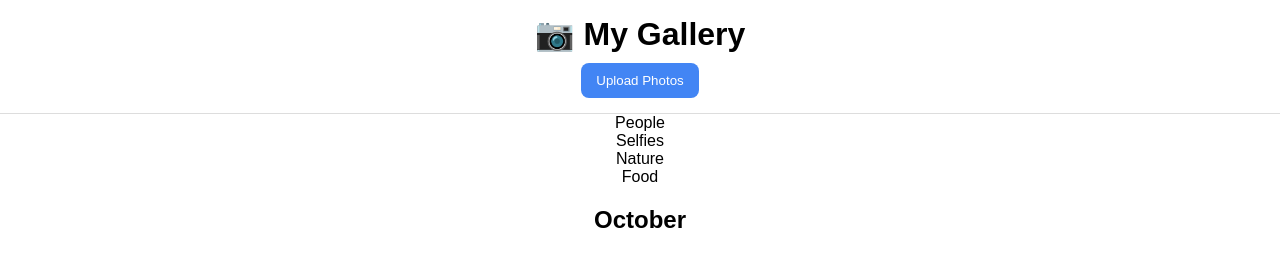
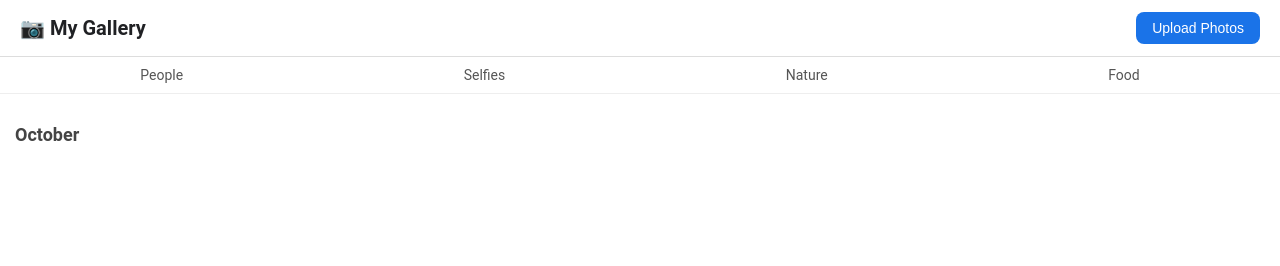
Before and after one commit to mrbluemoon09/039photos, a plain HTML site: page index.html in a window 1280 px wide. Drawn offline with Linux system fonts and the light colour scheme.

Commit message:
Update Style.css

```diff
--- a/Style.css
+++ b/Style.css
@@ -1,44 +1,75 @@
 body {
-  font-family: Arial, sans-serif;
-  background: #fff;
+  font-family: 'Roboto', Arial, sans-serif;
+  background-color: #ffffff;
   margin: 0;
-  text-align: center;
+  color: #333;
 }
 
-header {
-  background: #fff;
-  padding: 15px;
+.top-bar {
+  display: flex;
+  justify-content: space-between;
+  align-items: center;
+  padding: 12px 20px;
+  background-color: #fff;
+  border-bottom: 1px solid #ddd;
   position: sticky;
   top: 0;
-  border-bottom: 1px solid #ddd;
+  z-index: 10;
 }
 
 h1 {
   margin: 0;
+  font-size: 20px;
+  color: #202124;
 }
 
-#uploadBtn {
-  background: #4285f4;
+button {
+  background-color: #1a73e8;
   color: white;
   border: none;
-  padding: 10px 15px;
+  padding: 8px 16px;
   border-radius: 8px;
   cursor: pointer;
-  margin-top: 10px;
+  font-size: 14px;
+}
+
+button:hover {
+  background-color: #1765c3;
+}
+
+.categories {
+  display: flex;
+  justify-content: space-around;
+  padding: 10px 0;
+  border-bottom: 1px solid #eee;
+}
+
+.category {
+  text-align: center;
+  font-size: 14px;
+  color: #555;
+}
+
+.month-title {
+  text-align: left;
+  padding: 15px;
+  font-size: 18px;
+  color: #444;
 }
 
 .gallery {
   display: grid;
-  grid-template-columns: repeat(auto-fill, minmax(150px, 1fr));
+  grid-template-columns: repeat(auto-fill, minmax(130px, 1fr));
   gap: 8px;
-  padding: 15px;
+  padding: 10px;
 }
 
 .gallery img {
   width: 100%;
-  border-radius: 10px;
+  height: 130px;
   object-fit: cover;
-  transition: transform 0.2s;
+  border-radius: 8px;
+  transition: transform 0.2s ease;
 }
 
 .gallery img:hover {
```
